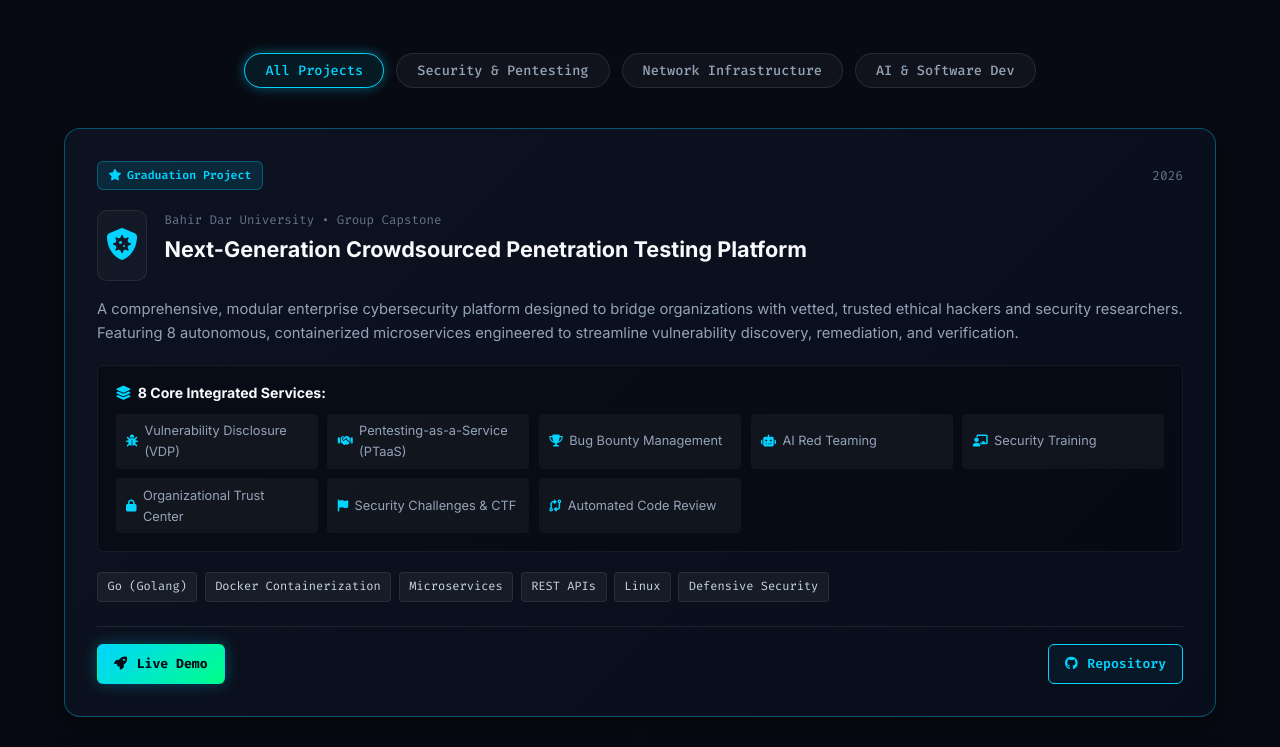
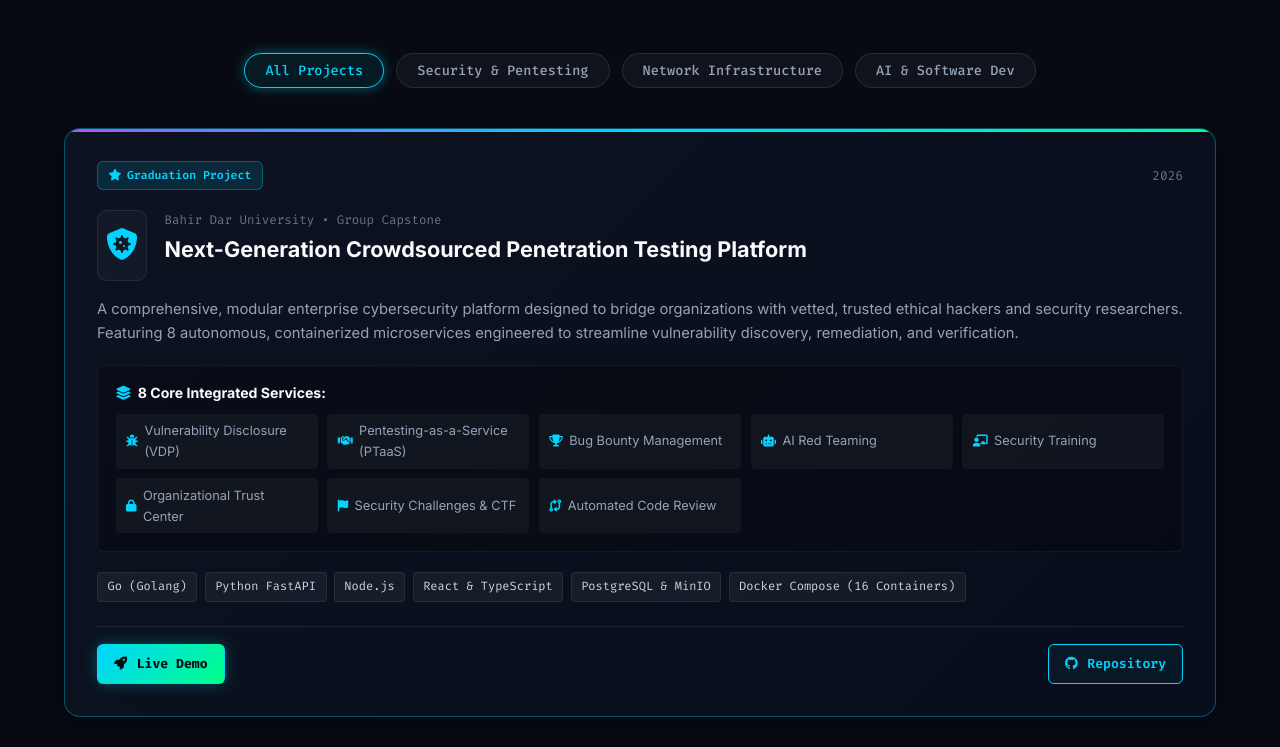
Before and after one commit to bini576/bini576.github.io, a plain HTML site: page index.html in a window 1280 px wide. Shown: the part 4267-5014 px from the top of the page. Drawn offline with Linux system fonts and the light colour scheme; animation ran at ten frames a second.

Commit message:
style: polish featured AntCrowd card and align project card footers

```diff
--- a/index.html
+++ b/index.html
@@ -526,11 +526,11 @@
 
             <div class="project-tech-stack">
               <span class="tech-tag">Go (Golang)</span>
-              <span class="tech-tag">Docker Containerization</span>
-              <span class="tech-tag">Microservices</span>
-              <span class="tech-tag">REST APIs</span>
-              <span class="tech-tag">Linux</span>
-              <span class="tech-tag">Defensive Security</span>
+              <span class="tech-tag">Python FastAPI</span>
+              <span class="tech-tag">Node.js</span>
+              <span class="tech-tag">React &amp; TypeScript</span>
+              <span class="tech-tag">PostgreSQL &amp; MinIO</span>
+              <span class="tech-tag">Docker Compose (16 Containers)</span>
             </div>
 
             <div class="project-actions">
--- a/style.css
+++ b/style.css
@@ -1190,7 +1190,17 @@ ul {
 .featured-project {
   grid-column: 1 / -1;
   border-color: rgba(0, 212, 255, 0.35);
-  background: linear-gradient(135deg, rgba(13, 19, 33, 0.95), rgba(8, 14, 28, 0.95));
+  background: linear-gradient(135deg, rgba(13, 19, 33, 0.96), rgba(8, 14, 28, 0.96));
+}
+
+.featured-project::before {
+  content: "";
+  position: absolute;
+  top: 0;
+  left: 0;
+  right: 0;
+  height: 3px;
+  background: linear-gradient(90deg, var(--purple, #8b5cf6), var(--cyan), var(--green, #10b981));
 }
 
 .project-card-banner {
@@ -1369,6 +1379,9 @@ ul {
   display: flex;
   align-items: center;
   justify-content: space-between;
+  gap: 0.75rem;
+  flex-wrap: wrap;
+  margin-top: auto;
   padding-top: 1.1rem;
   border-top: 1px solid rgba(255, 255, 255, 0.08);
 }
```
